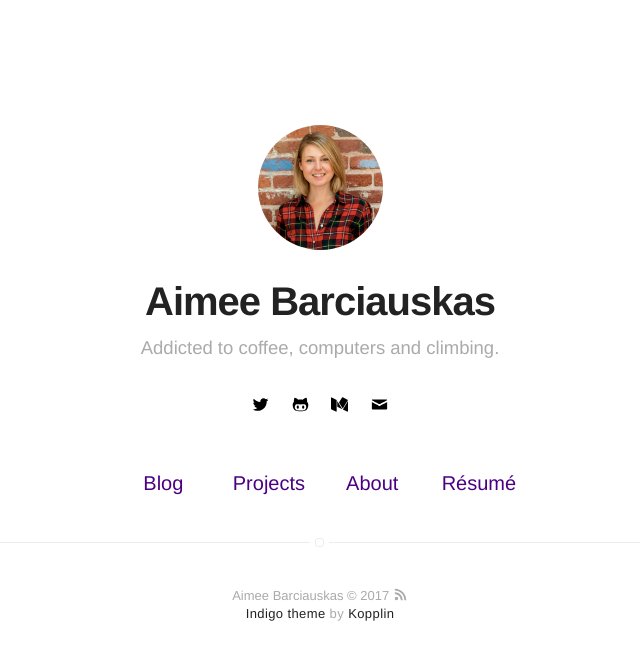
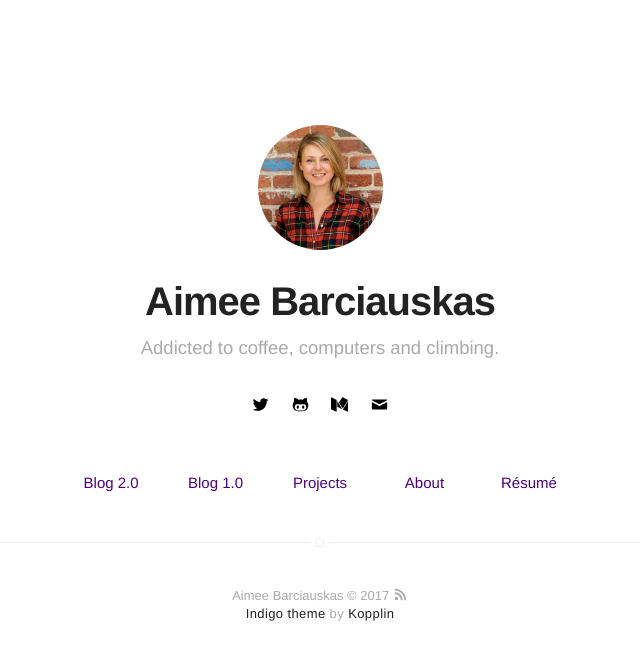
Before and after one commit to abarciauskas-bgse/abarciauskas-bgse.github.io, a Jekyll site: the page built from index.md, in a window 1280 px wide. Shown: the top 660 px of the page, without its empty margins (320-960 px from the left). Built offline with Jekyll 4.4.1, drawn with Linux system fonts in a browser that asks for light colours.

Commit message:
Add link to Blog 1.0

```diff
--- a/_config.yml
+++ b/_config.yml
@@ -17,6 +17,7 @@ resume-external: true
 resume-url: https://www.linkedin.com/in/abarciauskas/
 
 url: https://abarciauskas-bgse.github.io
+other_blog_url: https://aimeerose.github.io
 # your url: http://USERNAME.github.io
 
 permalink: /:title/
--- a/_includes/nav.html
+++ b/_includes/nav.html
@@ -9,10 +9,14 @@
         {% if site.blog == true %}
             {% if page.title != "Blog" %}
                 <li class="item">
-                    <a class="link" href="{{ site.url }}/blog">Blog</a>
+                    <a class="link" href="{{ site.url }}/blog">Blog 2.0</a>
                 </li>
             {% endif %}
         {% endif %}
+
+        <li class="item">
+            <a class="link" href="{{ site.other_blog_url }}">Blog 1.0</a>
+        </li>
 
         {% if site.projects == true %}
             {% if page.title != "Projects" %}
--- a/_sass/components/nav.sass
+++ b/_sass/components/nav.sass
@@ -35,7 +35,7 @@
         padding: 0
 
         > .item > .link
-            font-size: 2rem
+            font-size: 1.5rem
             padding: 7px 15px
             margin: 0
             border-radius: 4%
```
